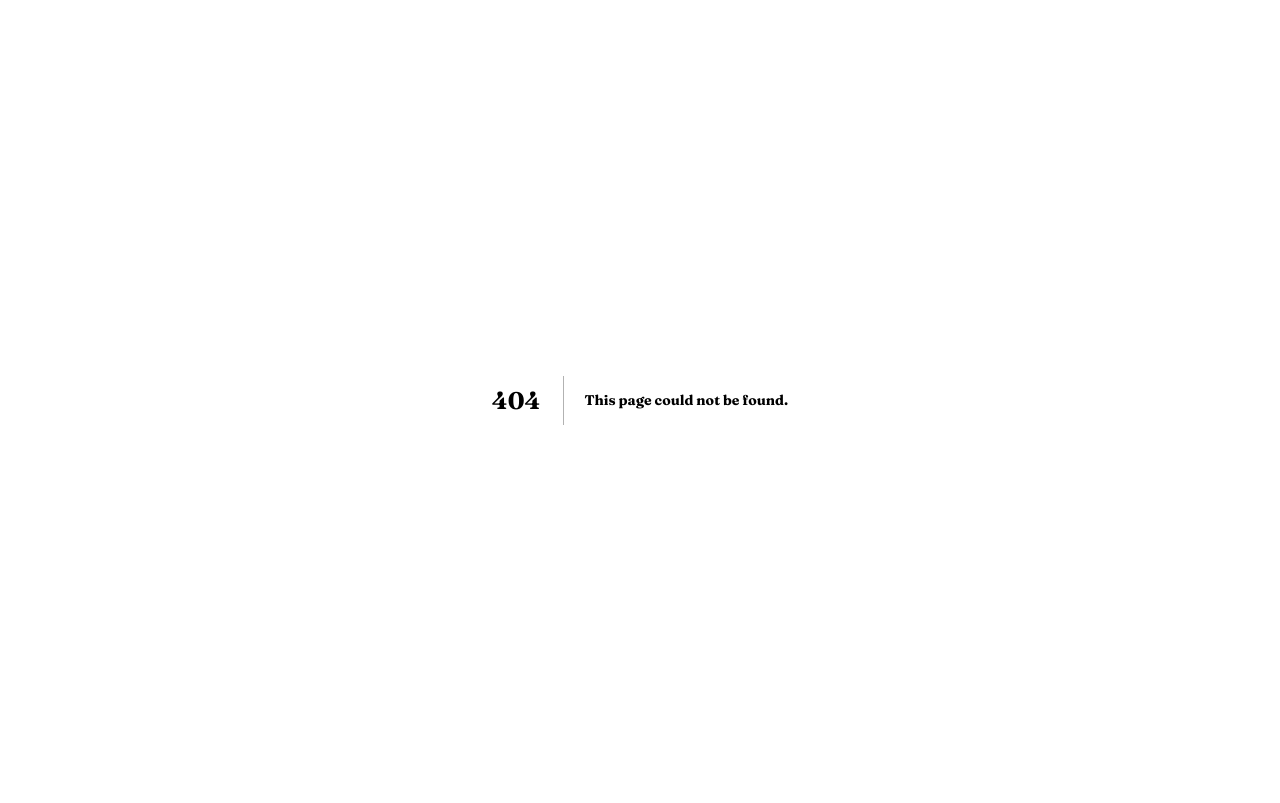
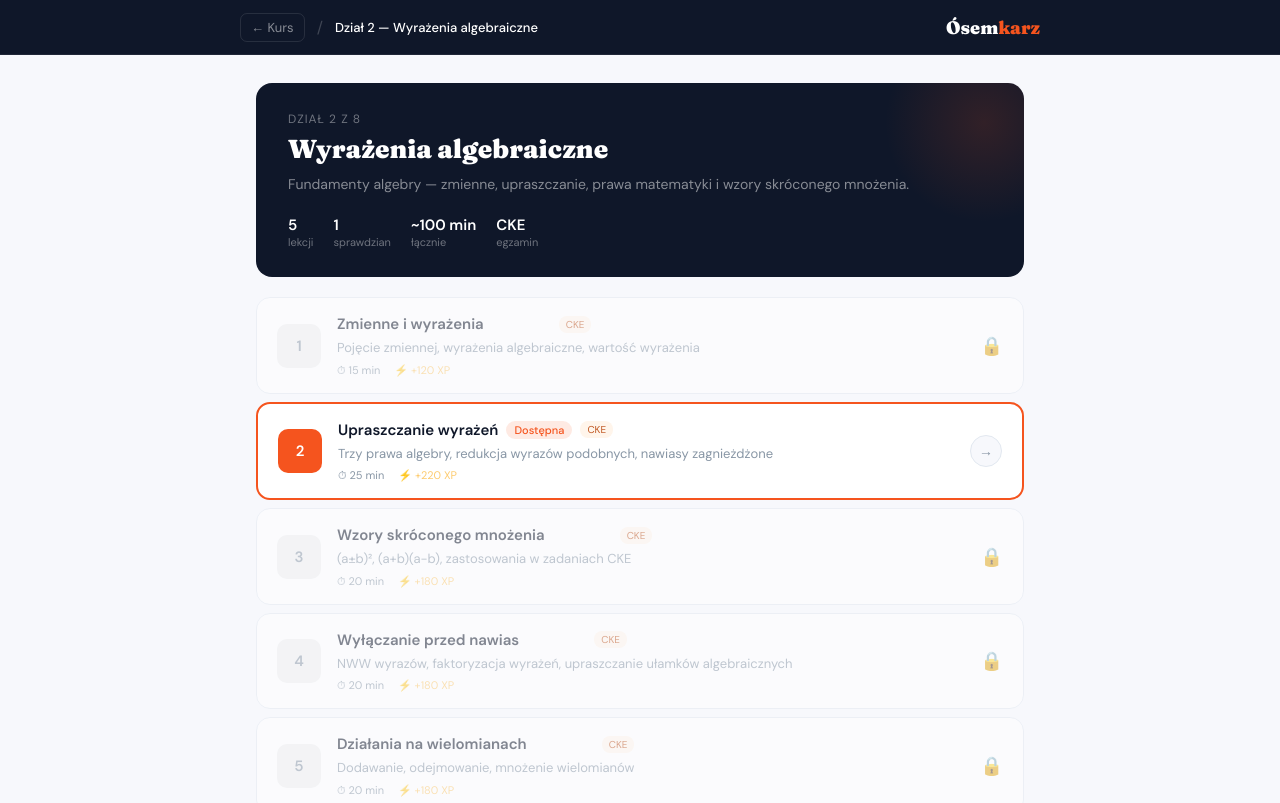
Before and after one commit to osemkarz/osemkarz, a Next.js app: page /kurs/dzial-2 in a window 1280 px wide. Before the commit this address had no page. Shown: the top 803 px of the page. Built offline with nearby package versions, Linux system fonts and the light colour scheme.

Commit message:
Create page.js

```diff
--- /dev/null
+++ b/app/kurs/dzial-2/page.js
@@ -0,0 +1,88 @@
+'use client'
+import { useState } from 'react'
+import Link from 'next/link'
+import { useRouter } from 'next/navigation'
+
+const LEKCJE = [
+  { n:1, title:'Zmienne i wyrażenia',        desc:'Pojęcie zmiennej, wyrażenia algebraiczne, wartość wyrażenia',          czas:'15 min', xp:120, href:'#',                              status:'soon' },
+  { n:2, title:'Upraszczanie wyrażeń',        desc:'Trzy prawa algebry, redukcja wyrazów podobnych, nawiasy zagnieżdżone', czas:'25 min', xp:220, href:'/kurs/wyrazenia-algebraiczne', status:'active' },
+  { n:3, title:'Wzory skróconego mnożenia',   desc:'(a±b)², (a+b)(a-b), zastosowania w zadaniach CKE',                   czas:'20 min', xp:180, href:'#',                              status:'soon' },
+  { n:4, title:'Wyłączanie przed nawias',     desc:'NWW wyrazów, faktoryzacja wyrażeń, upraszczanie ułamków algebraicznych',czas:'20 min', xp:180, href:'#',                              status:'soon' },
+  { n:5, title:'Działania na wielomianach',   desc:'Dodawanie, odejmowanie, mnożenie wielomianów',                        czas:'20 min', xp:180, href:'#',                              status:'soon' },
+  { n:6, title:'Sprawdzian działu',           desc:'25 zadań · Analiza błędów · Raport Maxa',                             czas:'35 min', xp:450, href:'#',                              status:'soon', isTest:true },
+]
+
+const C = { navy:'#0F1729',accent:'#F5541E',green:'#00B894',bg:'#F7F8FC',white:'#fff',border:'#E2E8F0',text:'#0F1729',text2:'#4A5568',text3:'#8896A5' }
+
+export default function Dzial2Page() {
+  const router = useRouter()
+  const [hov, setHov] = useState(null)
+
+  return (
+    <div style={{ minHeight:'100vh', background:C.bg, fontFamily:"'DM Sans',sans-serif" }}>
+      <nav style={{ background:C.navy, padding:'0 24px', borderBottom:'1px solid rgba(255,255,255,0.07)', position:'sticky', top:0, zIndex:10 }}>
+        <div style={{ maxWidth:800, margin:'0 auto', display:'flex', alignItems:'center', gap:12, height:54 }}>
+          <Link href="/kurs" style={{ color:'rgba(255,255,255,0.5)', fontSize:13, textDecoration:'none', padding:'5px 10px', borderRadius:7, border:'1px solid rgba(255,255,255,0.1)' }}>← Kurs</Link>
+          <span style={{ color:'rgba(255,255,255,0.2)' }}>/</span>
+          <span style={{ fontSize:13, color:'#fff', fontWeight:500 }}>Dział 2 — Wyrażenia algebraiczne</span>
+          <Link href="/" style={{ marginLeft:'auto', fontFamily:'Fraunces,serif', fontSize:18, fontWeight:900, color:'#fff', textDecoration:'none' }}>Ósem<span style={{ color:C.accent }}>karz</span></Link>
+        </div>
+      </nav>
+
+      <div style={{ maxWidth:800, margin:'0 auto', padding:'28px 16px' }}>
+        <div style={{ background:C.navy, borderRadius:16, padding:'28px 32px', marginBottom:20, position:'relative', overflow:'hidden' }}>
+          <div style={{ position:'absolute', top:-60, right:-60, width:200, height:200, background:'radial-gradient(circle,rgba(245,84,30,0.15) 0%,transparent 70%)', pointerEvents:'none' }}/>
+          <div style={{ fontSize:12, color:'rgba(255,255,255,0.4)', marginBottom:6, textTransform:'uppercase', letterSpacing:'0.08em' }}>Dział 2 z 8</div>
+          <div style={{ fontFamily:'Fraunces,serif', fontSize:26, fontWeight:900, color:'#fff', marginBottom:8 }}>Wyrażenia algebraiczne</div>
+          <div style={{ fontSize:14, color:'rgba(255,255,255,0.5)', marginBottom:20, lineHeight:1.6 }}>Fundamenty algebry — zmienne, upraszczanie, prawa matematyki i wzory skróconego mnożenia.</div>
+          <div style={{ display:'flex', gap:20 }}>
+            {[['5','lekcji'],['1','sprawdzian'],['~100 min','łącznie'],['CKE','egzamin']].map(([v,l],i)=>(
+              <div key={i}><div style={{ fontSize:15, fontWeight:700, color:'#fff' }}>{v}</div><div style={{ fontSize:11, color:'rgba(255,255,255,0.4)' }}>{l}</div></div>
+            ))}
+          </div>
+        </div>
+
+        <div style={{ display:'flex', flexDirection:'column', gap:8 }}>
+          {LEKCJE.map((l,i) => {
+            const soon = l.status === 'soon'
+            const isH = hov === i && !soon
+            return (
+              <div key={i}
+                onClick={() => !soon && router.push(l.href)}
+                onMouseEnter={() => setHov(i)}
+                onMouseLeave={() => setHov(null)}
+                style={{ background:l.isTest?C.navy:C.white, borderRadius:14, padding:'16px 20px', display:'flex', alignItems:'center', gap:16, cursor:soon?'not-allowed':'pointer', opacity:soon?0.5:1, transform:isH?'translateY(-1px)':'none', boxShadow:isH?'0 4px 16px rgba(0,0,0,0.08)':'none', transition:'all 0.15s', border:l.status==='active'?`2px solid ${C.accent}`:`1px solid ${l.isTest?'rgba(255,255,255,0.1)':C.border}` }}>
+                <div style={{ width:44, height:44, borderRadius:l.isTest?'50%':10, flexShrink:0, background:l.status==='active'?C.accent:l.isTest?'rgba(255,255,255,0.1)':'#F0F0F0', display:'flex', alignItems:'center', justifyContent:'center', fontSize:l.isTest?18:15, fontWeight:700, color:l.status==='active'?'#fff':l.isTest?'#fff':C.text3 }}>
+                  {l.isTest ? '🏆' : l.n}
+                </div>
+                <div style={{ flex:1, minWidth:0 }}>
+                  <div style={{ display:'flex', alignItems:'center', gap:8, marginBottom:4, flexWrap:'wrap' }}>
+                    <span style={{ fontSize:15, fontWeight:600, color:l.isTest?'#fff':C.text }}>{l.title}</span>
+                    {l.status==='active' && <span style={{ fontSize:11, background:'rgba(245,84,30,0.12)', color:C.accent, padding:'2px 8px', borderRadius:10, fontWeight:500 }}>Dostępna</span>}
+                    {soon && <span style={{ fontSize:11, background:'rgba(255,255,255,0.08)', color:'rgba(255,255,255,0.3)', padding:'2px 8px', borderRadius:10 }}>Wkrótce</span>}
+                    <span style={{ fontSize:10, background:l.isTest?'rgba(255,255,255,0.1)':'#FFF5EB', color:l.isTest?'rgba(255,255,255,0.4)':'#C05621', padding:'2px 7px', borderRadius:8 }}>CKE</span>
+                  </div>
+                  <div style={{ fontSize:13, color:l.isTest?'rgba(255,255,255,0.5)':C.text3, lineHeight:1.5 }}>{l.desc}</div>
+                  <div style={{ display:'flex', gap:14, marginTop:5 }}>
+                    <span style={{ fontSize:11, color:l.isTest?'rgba(255,255,255,0.35)':C.text3 }}>⏱ {l.czas}</span>
+                    <span style={{ fontSize:11, color:'#FDCB6E' }}>⚡ +{l.xp} XP</span>
+                  </div>
+                </div>
+                <div style={{ flexShrink:0 }}>
+                  {soon
+                    ? <span style={{ fontSize:18 }}>🔒</span>
+                    : <div style={{ width:32, height:32, borderRadius:'50%', background:isH?C.navy:C.bg, border:`1px solid ${isH?'transparent':C.border}`, display:'flex', alignItems:'center', justifyContent:'center', color:isH?'#fff':C.text3, fontSize:14, transition:'all .15s' }}>→</div>}
+                </div>
+              </div>
+            )
+          })}
+        </div>
+
+        <div style={{ display:'flex', justifyContent:'space-between', marginTop:14, gap:10 }}>
+          <Link href="/kurs" style={{ padding:'10px 18px', background:C.white, border:`1px solid ${C.border}`, borderRadius:10, fontSize:13, color:C.text, textDecoration:'none', fontWeight:500 }}>← Wróć do kursu</Link>
+          <Link href="/kurs/dzial-3" style={{ padding:'10px 18px', background:C.bg, border:`1px solid ${C.border}`, borderRadius:10, fontSize:13, color:C.text3, textDecoration:'none' }}>Dział 3: Równania →</Link>
+        </div>
+      </div>
+    </div>
+  )
+}
```
